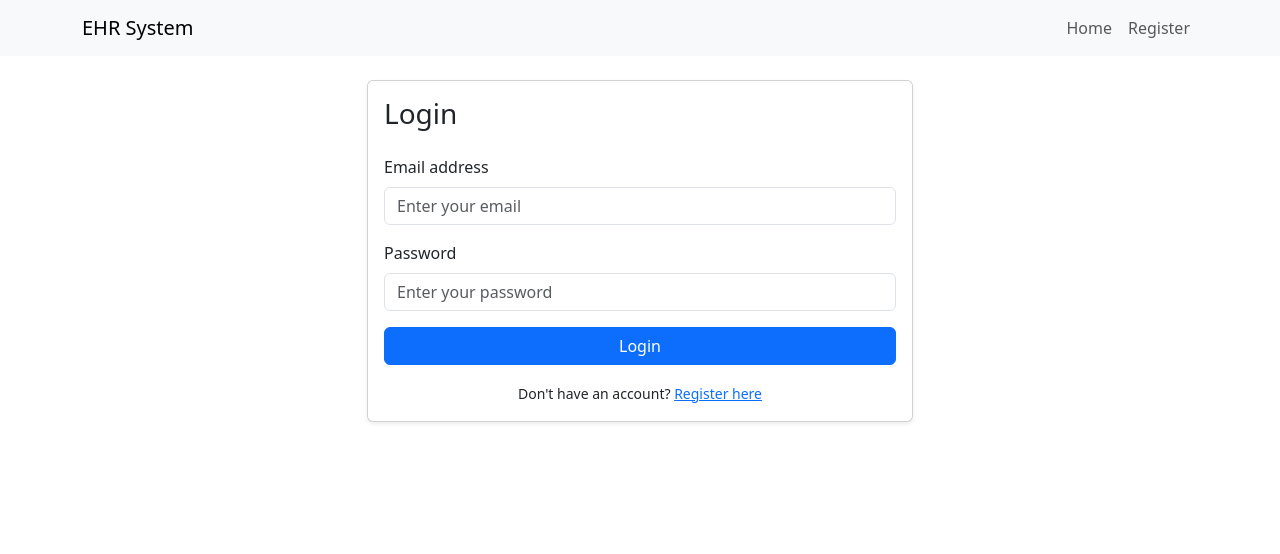
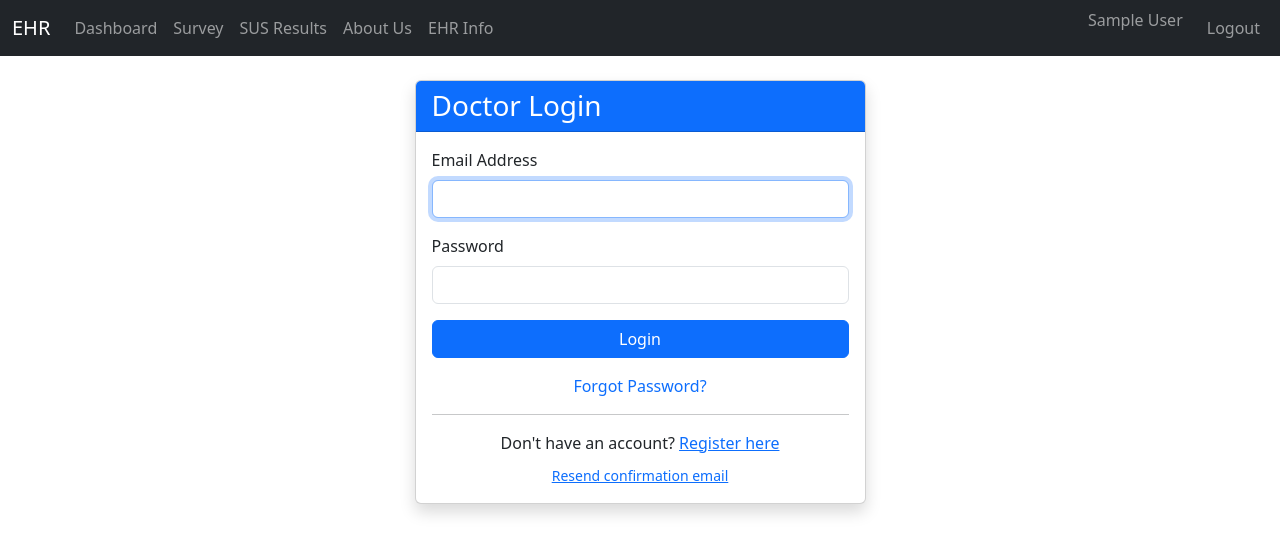
Before and after one commit to egorporotikov/ehr-system, a Flask app: page /login in a window 1280 px wide. Shown: the top 554 px of the page. Run offline with Flask 3, Linux system fonts and the light colour scheme; the visitor is signed in with stand-in values (Sample User, id 1).

Commit message:
forgot pass

```diff
--- a/app.py
+++ b/app.py
@@ -23,11 +23,11 @@ os.makedirs(app.config['UPLOAD_FOLDER'], exist_ok=True)
 # Email Configuration - Google
 app.config['MAIL_SERVER'] = os.environ.get('MAIL_SERVER', 'smtp.gmail.com')
 app.config['MAIL_PORT'] = int(os.environ.get('MAIL_PORT', 587))
-app.config['MAIL_USERNAME'] = os.environ.get('MAIL_USERNAME', '')
-app.config['MAIL_PASSWORD'] = os.environ.get('MAIL_PASSWORD', '')
+app.config['MAIL_USERNAME'] = os.environ.get('MAIL_USERNAME', 'egor.porotikov02@gmail.com')  # ← Ваш email
+app.config['MAIL_PASSWORD'] = os.environ.get('MAIL_PASSWORD', '')  # App Password из переменной
 app.config['MAIL_USE_TLS'] = os.environ.get('MAIL_USE_TLS', 'True') == 'True'
 app.config['MAIL_USE_SSL'] = os.environ.get('MAIL_USE_SSL', 'False') == 'True'
-app.config['MAIL_DEFAULT_SENDER'] = os.environ.get('MAIL_DEFAULT_SENDER', '')
+app.config['MAIL_DEFAULT_SENDER'] = os.environ.get('MAIL_DEFAULT_SENDER') or os.environ.get('MAIL_USERNAME') or 'egor.porotikov02@gmail.com'  # ← Исправлено!
 
 
 db = SQLAlchemy(app)
@@ -508,4 +508,4 @@ if __name__ == '__main__':
 
 
 
-    #https://mailtrap.io/inboxes/4296136/messages
+    #https://www.pythonanywhere.com/user/Egor98/
--- a/templates/login.html
+++ b/templates/login.html
@@ -1,60 +1,52 @@
-<!DOCTYPE html>
-<html lang="en">
-<head>
-    <meta charset="UTF-8">
-    <title>Login - EHR System</title>
-    <link href="https://cdn.jsdelivr.net/npm/bootstrap@5.3.2/dist/css/bootstrap.min.css" rel="stylesheet">
-</head>
-<body>
-<nav class="navbar navbar-expand-lg navbar-light bg-light mb-4">
-    <div class="container">
-        <a class="navbar-brand" href="{{ url_for('index') }}">EHR System</a>
-        <div class="collapse navbar-collapse">
-            <ul class="navbar-nav ms-auto">
-                <li class="nav-item"><a class="nav-link" href="{{ url_for('index') }}">Home</a></li>
-                <li class="nav-item"><a class="nav-link" href="{{ url_for('register') }}">Register</a></li>
-            </ul>
+{% extends 'base.html' %}
+
+{% block content %}
+<div class="row justify-content-center">
+    <div class="col-md-5">
+        <div class="card shadow">
+            <div class="card-header bg-primary text-white">
+                <h3 class="mb-0">Doctor Login</h3>
             </div>
+            <div class="card-body">
+                {% if show_resend %}
+                <div class="alert alert-warning">
+                    <strong>Email not confirmed!</strong>
+                    <p class="mb-2">Please check your email for the confirmation link.</p>
+                    <form method="POST" action="{{ url_for('resend_confirmation') }}" class="d-inline">
+                        <input type="hidden" name="email" value="{{ email }}">
+                        <button type="submit" class="btn btn-sm btn-warning">Resend Confirmation Email</button>
+                    </form>
                 </div>
-</nav>
+                {% endif %}
 
-<div class="container">
-    {% with messages = get_flashed_messages(with_categories=true) %}
-      {% if messages %}
-        {% for category, message in messages %}
-          <div class="alert alert-{{ category }} alert-dismissible fade show" role="alert">
-            {{ message }}
-            <button type="button" class="btn-close" data-bs-dismiss="alert" aria-label="Close"></button>
+                <form method="POST">
+                    <div class="mb-3">
+                        <label for="email" class="form-label">Email Address</label>
+                        <input type="email" class="form-control" id="email" name="email" required autofocus>
                     </div>
-        {% endfor %}
-      {% endif %}
-    {% endwith %}
 
-    <div class="row justify-content-center">
-        <div class="col-md-6">
-            <div class="card shadow-sm">
-                <div class="card-body">
-                    <h3 class="card-title mb-4">Login</h3>
-                    <form method="POST" action="{{ url_for('login') }}">
-                        <div class="mb-3">
-                            <label for="email" class="form-label">Email address</label>
-                            <input type="email" class="form-control" id="email" name="email" placeholder="Enter your email" required>
-                        </div>
                     <div class="mb-3">
                         <label for="password" class="form-label">Password</label>
-                            <input type="password" class="form-control" id="password" name="password" placeholder="Enter your password" required>
+                        <input type="password" class="form-control" id="password" name="password" required>
                     </div>
+
                     <button type="submit" class="btn btn-primary w-100">Login</button>
                 </form>
-                    <div class="mt-3 text-center">
-                        <small>Don't have an account? <a href="{{ url_for('register') }}">Register here</a></small>
+
+                <!-- ✅ ДОБАВЬТЕ ЭТУ СЕКЦИЮ -->
+                <div class="text-center mt-3">
+                    <a href="{{ url_for('forgot_password') }}" class="text-decoration-none">Forgot Password?</a>
+                </div>
+                <!-- ✅ КОНЕЦ ДОБАВЛЕНИЯ -->
+
+                <hr>
+
+                <div class="text-center">
+                    <p class="mb-0">Don't have an account? <a href="{{ url_for('register') }}">Register here</a></p>
+                    <p class="mb-0 mt-2"><small><a href="{{ url_for('resend_confirmation') }}">Resend confirmation email</a></small></p>
                 </div>
             </div>
         </div>
     </div>
 </div>
-</div>
-
-<script src="https://cdn.jsdelivr.net/npm/bootstrap@5.3.2/dist/js/bootstrap.bundle.min.js"></script>
-</body>
-</html>
+{% endblock %}
```
Also changed, not shown: templates/forgot.html (deleted, +0 -46 lines), templates/forgot_password.html (added, +29 -0 lines), templates/resend_confirmation.html (added, +29 -0 lines), instance/local.db. Lines whose indentation alone changed are shown as unchanged.
